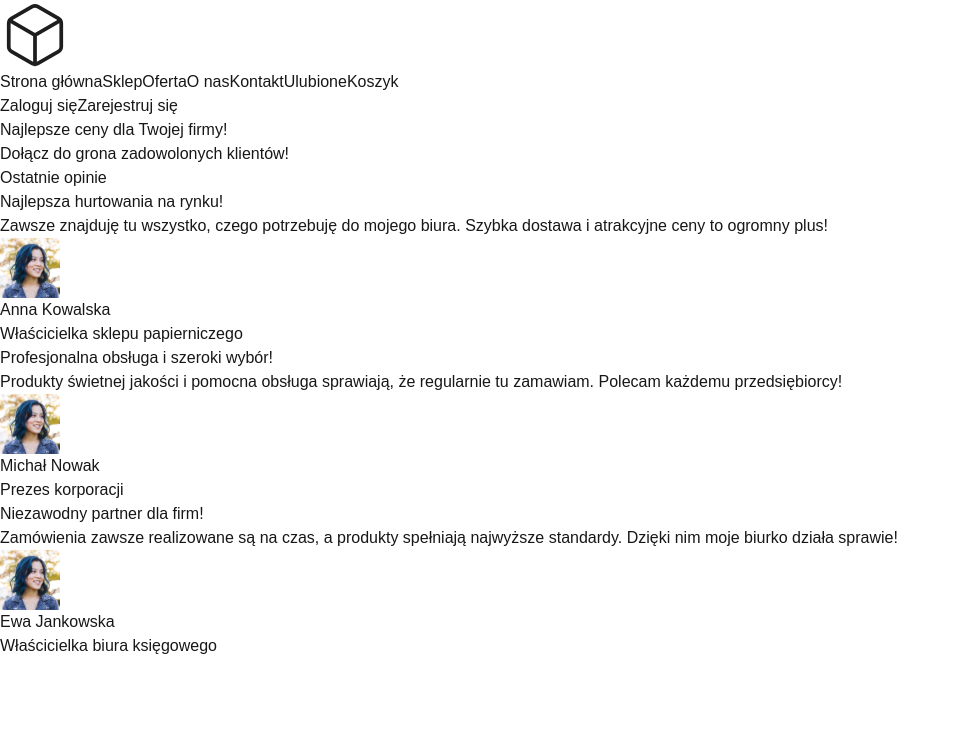
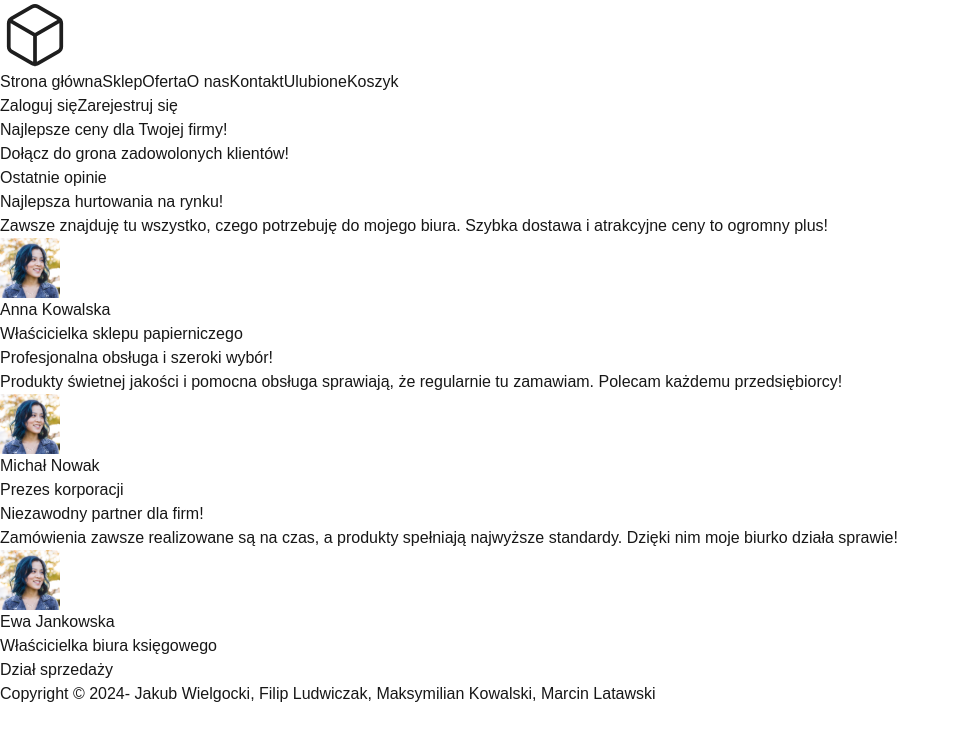
Before and after one commit to NartiOfficial/dzialsprzedazyfrontend, a Next.js app: page / in a window 1280 px wide. Shown: the top 740 px of the page, without its empty margins (0-960 px from the left). Built offline with nearby package versions, Linux system fonts and the light colour scheme.

Commit message:
feat: Add Footer to main layout

```diff
--- /dev/null
+++ b/src/app/Components/Footer/Footer.tsx
@@ -0,0 +1,22 @@
+export function Footer() {
+	const currentYear: number = new Date().getFullYear();
+
+	return (
+		<footer className='bg-white w-full text-black'>
+			<div className='container mx-auto py-6 flex flex-col lg:flex-row items-center lg:items-start justify-center lg:justify-between'>
+				<div className='flex flex-col items-center md:items-start text-center md:text-left'>
+					<h3 className='font-semibold text-lg'>Dział sprzedaży</h3>
+				</div>
+				<div className='text-center md:text-right mt-4 md:mt-0'>
+					<p>
+						<span className='font-semibold'>
+							Copyright &copy; {currentYear}
+						</span>
+						- Jakub Wielgocki, Filip Ludwiczak, Maksymilian Kowalski, Marcin
+						Latawski
+					</p>
+				</div>
+			</div>
+		</footer>
+	);
+}
--- a/src/app/globals.css
+++ b/src/app/globals.css
@@ -9,8 +9,8 @@
 
 @media (prefers-color-scheme: dark) {
 	:root {
-		--background: #0a0a0a;
-		--foreground: #ededed;
+		--background: #white;
+		--foreground: #0a0a0a;
 	}
 }
 
--- a/src/app/layout.tsx
+++ b/src/app/layout.tsx
@@ -2,6 +2,7 @@ import type { Metadata } from "next";
 import "./globals.css";
 import { Navbar } from "./Components/Navbar/Navbar";
 import { Header } from "./Components/MainPage/Header/Header";
+import { Footer } from "./Components/Footer/Footer";
 
 export const metadata: Metadata = {
 	title: "Create Next App",
@@ -18,6 +19,7 @@ export default function RootLayout({
 			<body>
 				<Navbar />
 				{children}
+				<Footer />
 			</body>
 		</html>
 	);
```
